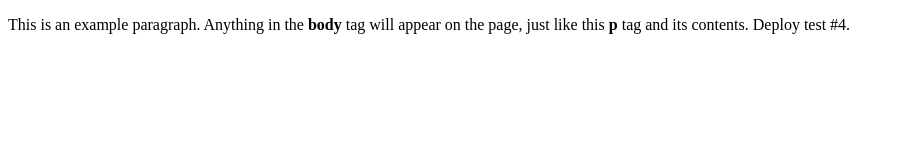
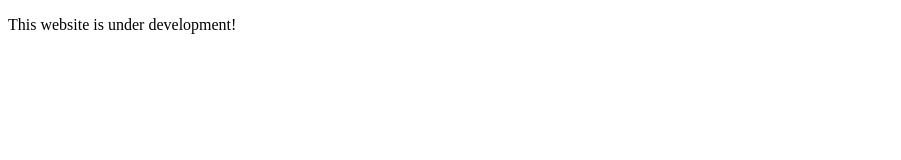
Before and after one commit to AMathBoi/Website, a plain HTML site: page index.html in a window 1280 px wide. Shown: the whole page, without its empty margins (0-901 px from the left). Drawn offline with Linux system fonts and the light colour scheme.

Commit message:
Development Message

```diff
--- a/index.html
+++ b/index.html
@@ -1,9 +1,11 @@
 <!doctype html>
 <html>
   <head>
-    <title>More Tests!</title>
+    <title>Gavin Woods</title>
   </head>
   <body>
-    <p>This is an example paragraph. Anything in the <strong>body</strong> tag will appear on the page, just like this <strong>p</strong> tag and its contents. Deploy test #4.</p>
+    <p>
+    This website is under development!
+    </p>
   </body>
 </html>
```
